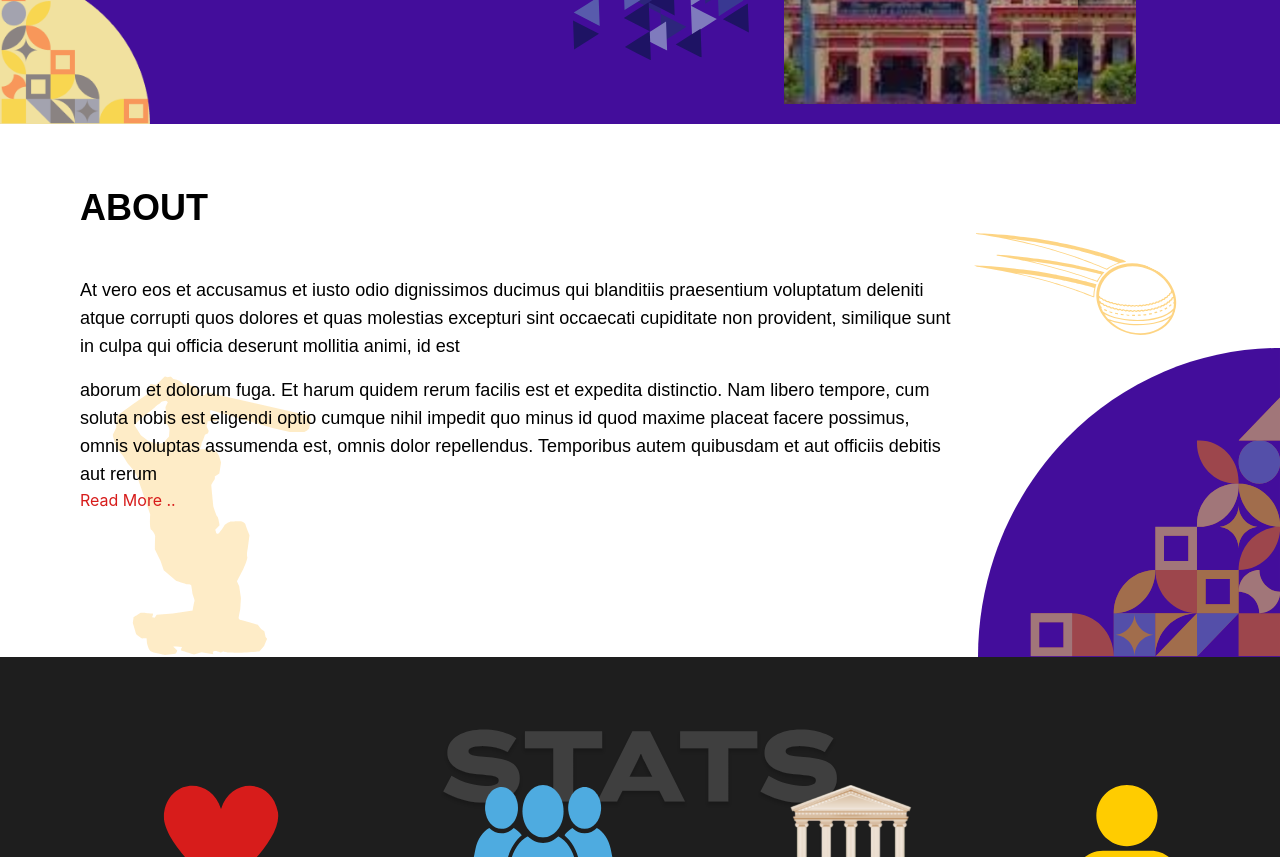
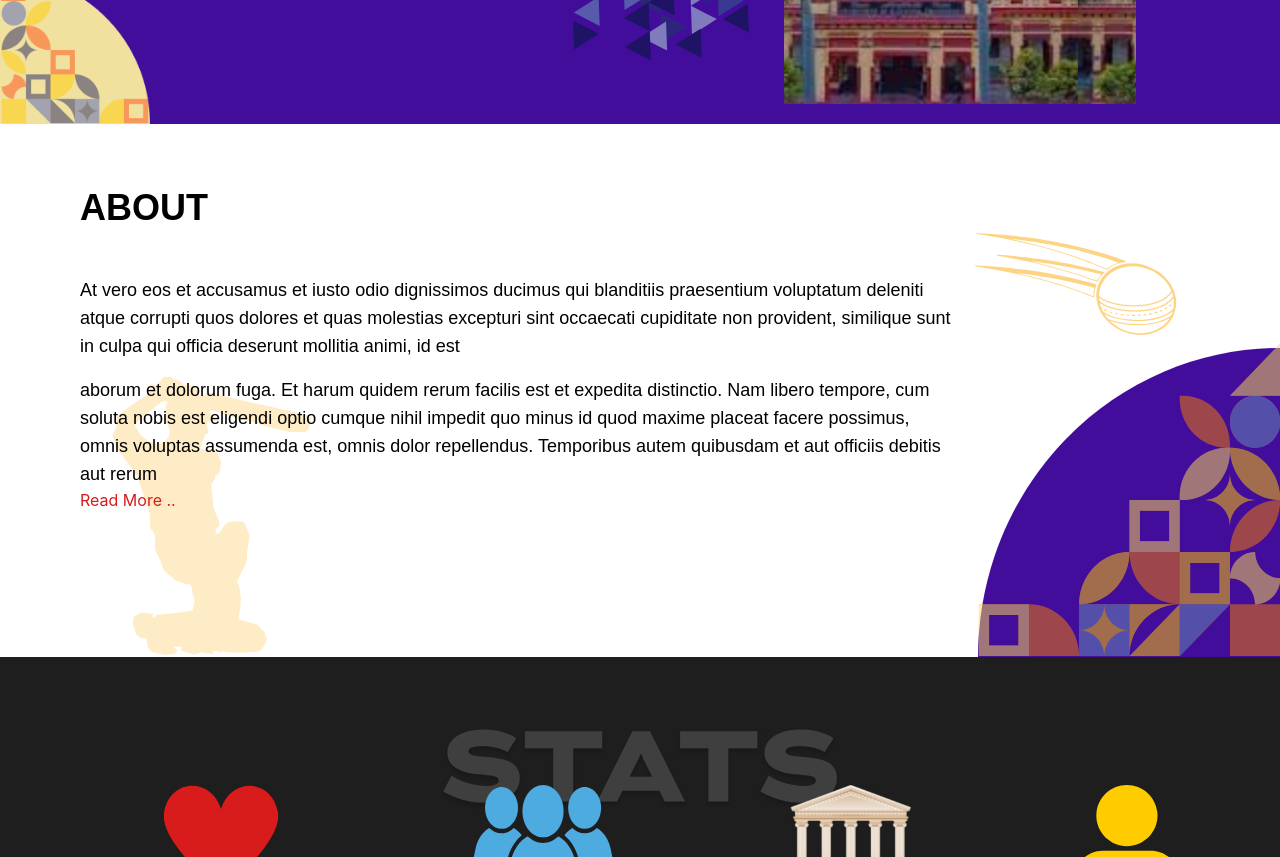
Before and after one commit to Sumitsh28/GSC-IIT-BHU-Frontend, a React (Vite) app in the folder gsc-frontend/: page / in a window 1280 px wide. Shown: the part 460-1317 px from the top of the page. Built offline with nearby package versions, Linux system fonts and the light colour scheme; a web font is replaced by a local one.

Commit message:
Modify about section

```diff
--- a/gsc-frontend/src/components/HomeAbout.jsx
+++ b/gsc-frontend/src/components/HomeAbout.jsx
@@ -4,7 +4,7 @@ import { Link } from "react-router-dom";
 const HomeAbout = () => {
   return (
     <div className="bg-[url('/assets/HomeAboutQuartercircle.svg')] bg-no-repeat bg-right-bottom bg-[length:250px]  md:bg-[length:302px]">
-    <div className="bg-[url('/assets/HomeAboutCorner.svg')] bg-no-repeat bg-right-bottom bg-[length:250px] ">
+    <div className="bg-[url('/assets/HomeAboutCorner.svg')] bg-no-repeat bg-right-bottom bg-[length:250px] md:bg-[length:302px] ">
       <div className="bg-[url('/assets/Batsman.svg')] bg-no-repeat bg-left-bottom sm:bg-left-bottom-3 md:bg-left-bottom-2 bg-[length:200px] ">
         <div className="bg-[url('/assets/Cricketball.svg')] bg-no-repeat bg-right-top  md:bg-right-top-3 bg-[length:250px] ">
 
```
